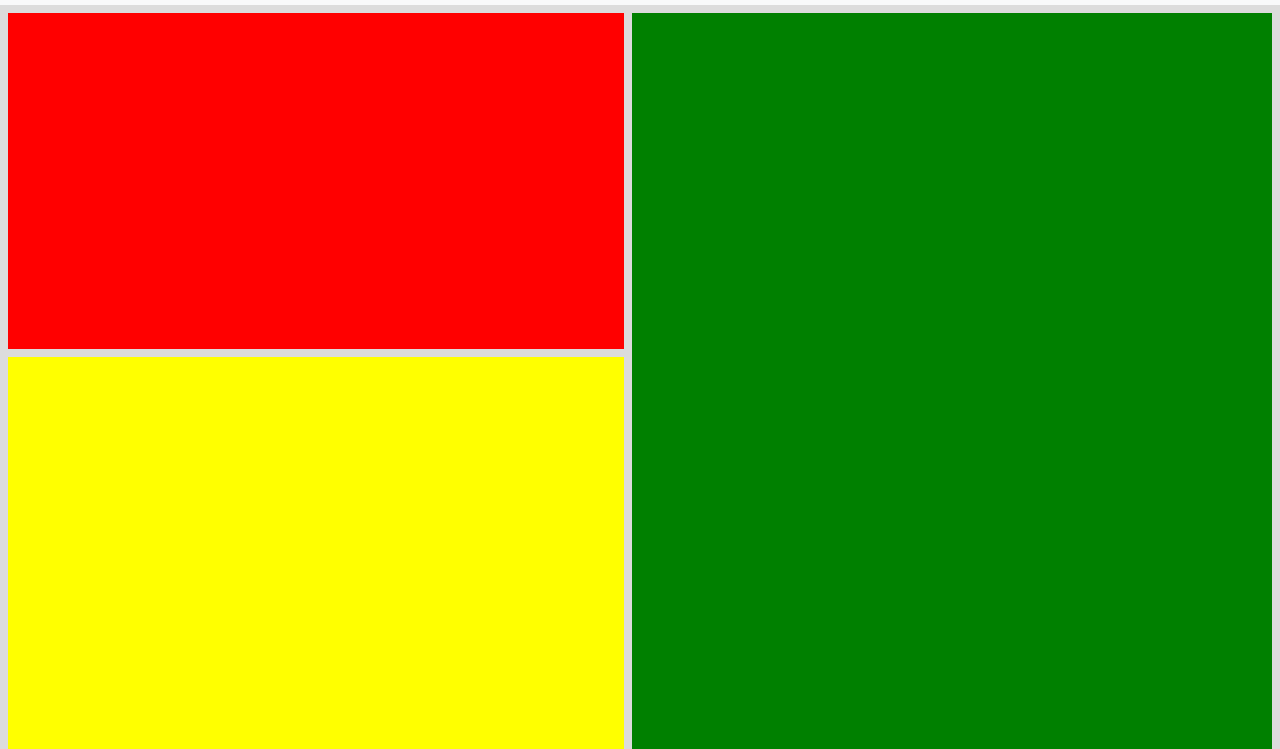
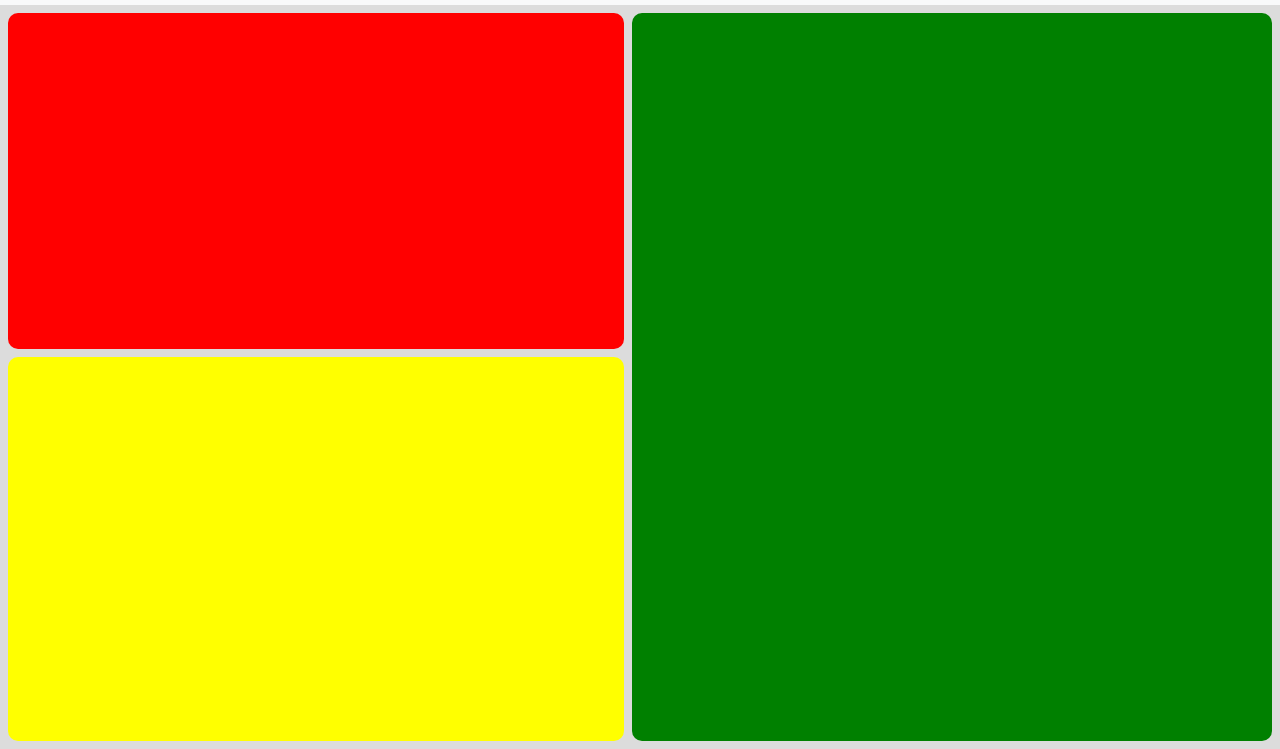
Before and after one commit to MarioGM3/IPO-Practica-3, a plain HTML site: page index.html in a window 1280 px wide. Shown: the part 51-800 px from the top of the page. Drawn offline with nearby package versions, Linux system fonts and the light colour scheme.

Commit message:
Added borders

```diff
--- a/css/style.css
+++ b/css/style.css
@@ -21,27 +21,29 @@ body {
     width: auto;
     background: red;
     margin-right: 1rem;
+    border-radius: 10px;
 }
 
 .container-info {
 	position: fixed;
-	bottom: 0;
+	bottom: 0.5rem;
     top: 50%;
     left: 0.5rem;
     right: 50%;
     width: auto;
     background: yellow;
     margin-right: 1rem;
-    margin-top: 0.5rem
+    margin-top: 0.5rem;
+    border-radius: 10px;
 }
 
 .container-chart {
 	position: fixed;
-	bottom: 0;
+	bottom: 0.5rem;
     top: 4rem;
     left: : 50%;
     right: 0.5rem;
     width: 50%;
-    height: 100%;
     background: green;
+    border-radius: 10px;
 }
```
